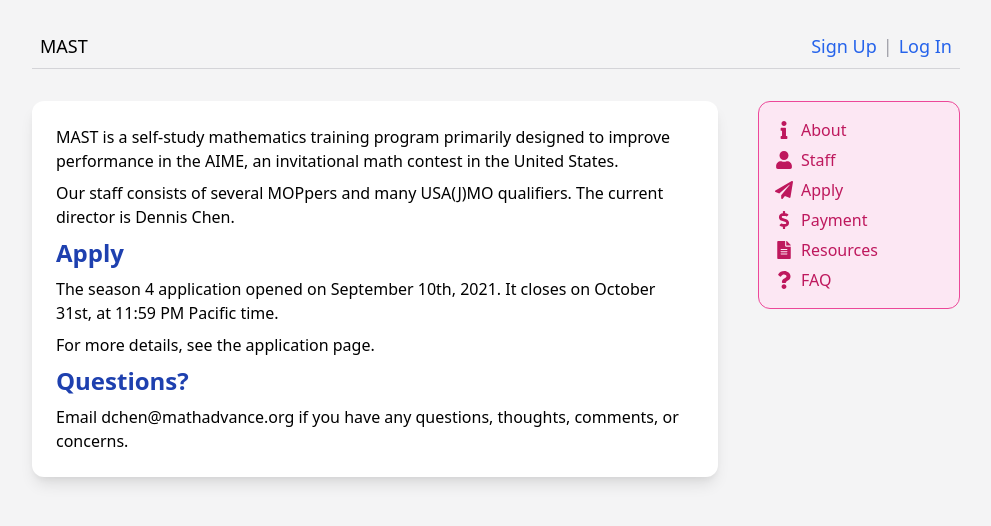
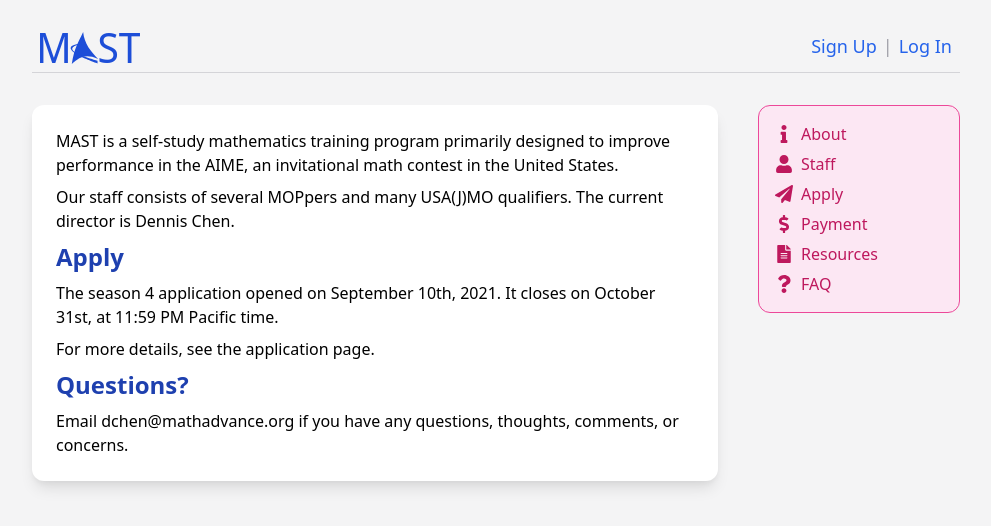
Before and after one commit to mathadvance/mast-web, a Next.js app: page /about in a window 1280 px wide. Shown: the top 526 px of the page, without its empty margins (144-1135 px from the left). Built offline with nearby package versions, Linux system fonts and the light colour scheme.

Commit message:
put logo in all of existing site

```diff
--- a/components/TopBar.tsx
+++ b/components/TopBar.tsx
@@ -1,10 +1,17 @@
 import NextLink from "next/link";
+import { logo } from "@/utils/paths";
 
 function TopBar() {
   return (
     <div className="w-full mx-auto flex justify-between p-2 border-b border-gray-300 text-lg">
       <NextLink href="/">
-        <a>MAST</a>
+        <a>
+          <img
+            src={logo}
+            className="h-8 text-blue-600"
+            alt="MAST"
+          />
+        </a>
       </NextLink>
       <div className="flex gap-x-1.5">
         <div>
--- /dev/null
+++ b/utils/paths.ts
@@ -0,0 +1 @@
+export const logo = "mast.svg";
```
Also changed, not shown: public/vercel.svg (deleted), 1 other file (tests, documents, lock files or other folders).
